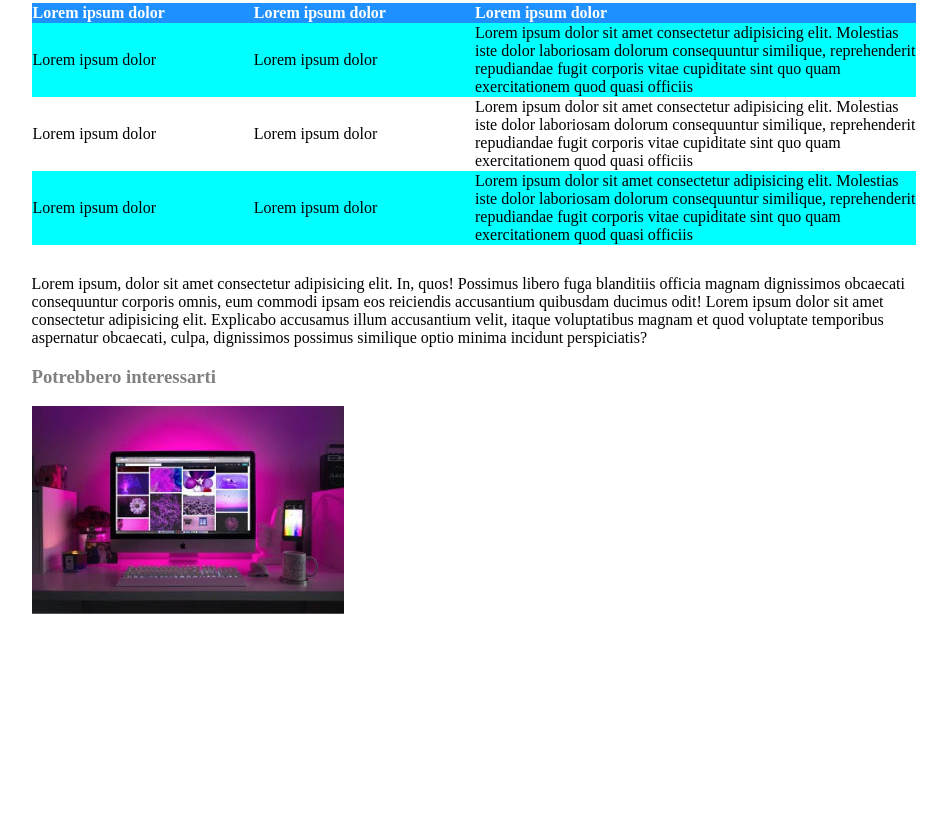
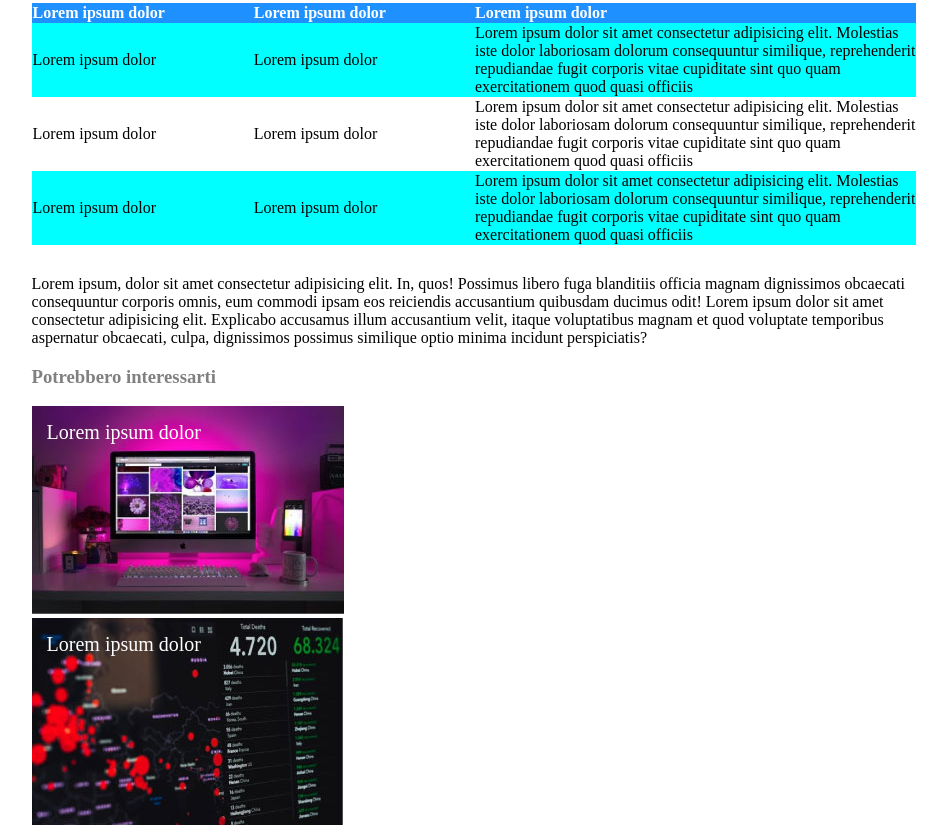
Before and after one commit to MindulaHewadewage/html-css-booleaner, a plain HTML site: page index.html in a window 1280 px wide. Shown: the part 1261-2098 px from the top of the page, without its empty margins (166-1113 px from the left). Before the commit the page ends 1887 px from the top, so only its background shows below. Drawn offline with Linux system fonts and the light colour scheme.

Commit message:
progetto finito , da fare qualche ritocco

```diff
--- a/index.html
+++ b/index.html
@@ -79,11 +79,17 @@
                     <span>Lorem ipsum, dolor sit amet consectetur adipisicing elit. In, quos! Possimus libero fuga blanditiis officia magnam dignissimos <span class="colored-text">obcaecati consequuntur corporis omnis, eum commodi ipsam eos reiciendis accusantium</span>  quibusdam ducimus odit! Lorem ipsum dolor sit amet consectetur adipisicing elit. Explicabo accusamus illum accusantium velit, itaque voluptatibus magnam et quod voluptate temporibus aspernatur obcaecati, culpa, dignissimos possimus similique optio minima incidunt perspiciatis?</span>
                 </section>
 
+                <!--Potrebbero interessarti-->
                 <section class="altre-info">
                     <h3>Potrebbero interessarti</h3>
                     <div class="monitor">
                         <img src="img/monitor.jpg" alt="monitor">
-                        <span></span>
+                        <span class="in-text">Lorem ipsum dolor</span>
+                    </div>
+
+                    <div class="graph">
+                        <img src="img/graph.jpg" alt="graph">
+                        <span class="in-text">Lorem ipsum dolor</span>
                     </div>
 
                 </section>
--- a/style.css
+++ b/style.css
@@ -87,3 +87,16 @@ thead{
 h3{
     color: grey;
 }
+
+.monitor, .graph{
+    position: relative;
+}
+
+.in-text{
+    position: absolute;
+    left: 0;
+    top: 0;
+    font-size: 20px;
+    color: white;
+    padding: 15px;
+}
```
